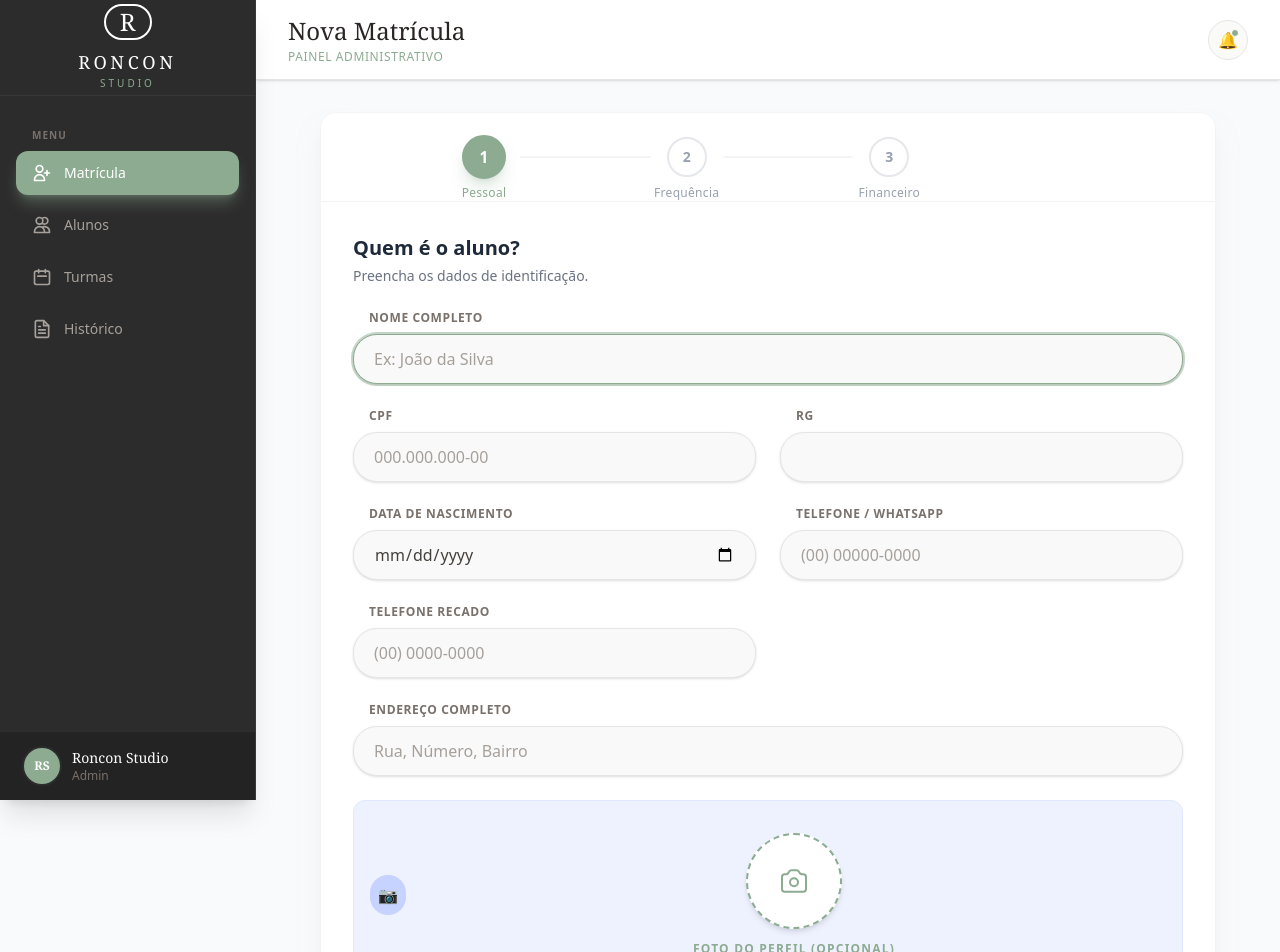
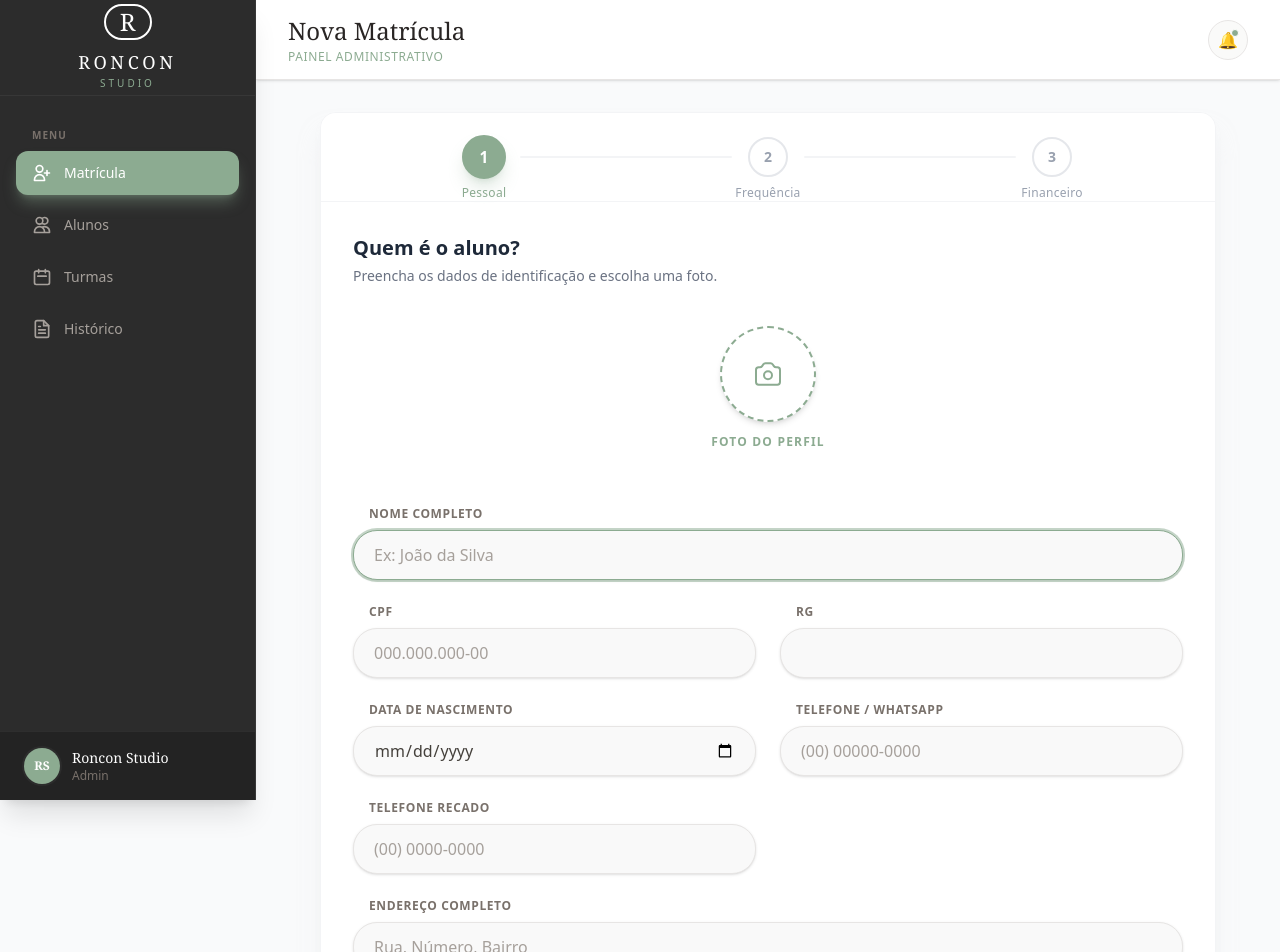
Before and after one commit to LucasArts2020/projeto-cadastro, a React (Vite) app: page /#/ in a window 1280 px wide. Shown: the top 952 px of the page. Built offline with nearby package versions, Linux system fonts and the light colour scheme.

Commit message:
alteracao na tela de cadastro, agora aparece a foto no preview

```diff
--- a/dist-electron/preload.mjs
+++ b/dist-electron/preload.mjs
@@ -9,5 +9,6 @@ electron.contextBridge.exposeInMainWorld("api", {
   }),
   saveAttendance: (data) => electron.ipcRenderer.invoke("save-attendance", data),
   getAttendanceHistory: () => electron.ipcRenderer.invoke("get-attendance-history"),
-  getClassDetails: (id) => electron.ipcRenderer.invoke("get-class-details", id)
+  getClassDetails: (id) => electron.ipcRenderer.invoke("get-class-details", id),
+  updateCadastro: (data) => electron.ipcRenderer.invoke("update-aluno", data)
 });
--- a/electron/main.ts
+++ b/electron/main.ts
@@ -126,3 +126,10 @@ ipcMain.handle("get-class-details", (event, classId) => {
 ipcMain.handle("get-attendance-history", (event, filters) => {
   return attendanceRepo.getHistory(filters);
 });
+ipcMain.handle("save-image", (_, file) => {
+  return studentRepo.saveImg(file);
+});
+
+ipcMain.handle("update-aluno", (event, dados) => {
+  return studentRepo.update(dados);
+});
--- a/electron/preload.ts
+++ b/electron/preload.ts
@@ -13,4 +13,5 @@ contextBridge.exposeInMainWorld("api", {
   saveAttendance: (data: any) => ipcRenderer.invoke("save-attendance", data),
   getAttendanceHistory: () => ipcRenderer.invoke("get-attendance-history"),
   getClassDetails: (id: number) => ipcRenderer.invoke("get-class-details", id),
+  updateCadastro: (data: any) => ipcRenderer.invoke("update-aluno", data),
 });
--- a/src/components/cadastro/StepPersonalData.tsx
+++ b/src/components/cadastro/StepPersonalData.tsx
@@ -1,4 +1,3 @@
-// src/components/cadastro/StepPersonalData.tsx
 import FormInput from "../common/FormInput";
 import { Cadastro } from "../../types/typeCadastro";
 
@@ -15,8 +14,20 @@ export default function StepPersonalData({ data, onChange }: Props) {
           Quem é o aluno?
         </h3>
         <p className="text-sm text-gray-500">
-          Preencha os dados de identificação.
+          Preencha os dados de identificação e escolha uma foto.
         </p>
+      </div>
+
+      {/* --- MUDANÇA AQUI: Input de Foto Atualizado --- */}
+      {/* Removemos a div azul antiga e usamos o FormInput direto */}
+      <div className="col-span-2 flex justify-center mb-4">
+        <FormInput<Cadastro>
+          label="Foto do Perfil"
+          name="fotoFile" // Corrigido: Salva no campo de Arquivo
+          type="file"
+          value={data.fotoFile} // Importante: Passa o valor para gerar o preview
+          onChange={onChange}
+        />
       </div>
 
       <FormInput<Cadastro>
@@ -28,6 +39,7 @@ export default function StepPersonalData({ data, onChange }: Props) {
         autoFocus
         placeholder="Ex: João da Silva"
       />
+
       <FormInput<Cadastro>
         label="CPF"
         name="cpf"
@@ -35,12 +47,14 @@ export default function StepPersonalData({ data, onChange }: Props) {
         onChange={onChange}
         placeholder="000.000.000-00"
       />
+
       <FormInput<Cadastro>
         label="RG"
         name="rg"
         value={data.rg}
         onChange={onChange}
       />
+
       <FormInput<Cadastro>
         label="Data de Nascimento"
         name="dataNascimento"
@@ -48,6 +62,7 @@ export default function StepPersonalData({ data, onChange }: Props) {
         value={data.dataNascimento}
         onChange={onChange}
       />
+
       <FormInput<Cadastro>
         label="Telefone / WhatsApp"
         name="telefone"
@@ -55,6 +70,7 @@ export default function StepPersonalData({ data, onChange }: Props) {
         onChange={onChange}
         placeholder="(00) 00000-0000"
       />
+
       <FormInput<Cadastro>
         label="Telefone Recado"
         name="telefone2"
@@ -62,6 +78,7 @@ export default function StepPersonalData({ data, onChange }: Props) {
         onChange={onChange}
         placeholder="(00) 0000-0000"
       />
+
       <FormInput<Cadastro>
         label="Endereço Completo"
         name="endereco"
@@ -70,17 +87,6 @@ export default function StepPersonalData({ data, onChange }: Props) {
         className="col-span-2"
         placeholder="Rua, Número, Bairro"
       />
-
-      <div className="col-span-2 bg-indigo-50 border border-indigo-100 rounded-xl p-4 flex items-center gap-4">
-        <div className="bg-indigo-200 p-2 rounded-full text-indigo-700">📷</div>
-        <FormInput<Cadastro>
-          label="Foto do Perfil (Opcional)"
-          name="fotoUrl"
-          type="file"
-          onChange={onChange}
-          className="flex-1"
-        />
-      </div>
     </div>
   );
 }
--- a/src/components/common/FormInput.tsx
+++ b/src/components/common/FormInput.tsx
@@ -1,4 +1,4 @@
-import { ComponentProps } from "react";
+import { ComponentProps, useEffect, useState } from "react";
 
 // Ícone de Câmera para o botão de upload
 const CameraIcon = () => (
@@ -60,10 +60,30 @@ export default function FormInput<T>({
   className = "",
   ...props
 }: FormInputProps<T>) {
+  // 1. Estado local para garantir que o preview apareça
+  const [preview, setPreview] = useState<string | null>(null);
+
+  // 2. Efeito Inteligente: Monitora quando o "value" (o arquivo) muda
+  useEffect(() => {
+    if (type === "file") {
+      if (value && (value as any) instanceof File) {
+        // Se for um arquivo novo (upload), cria a URL
+        const objectUrl = URL.createObjectURL(value as any);
+        setPreview(objectUrl);
+
+        // Limpeza de memória (importante para não travar o navegador)
+        return () => URL.revokeObjectURL(objectUrl);
+      } else {
+        // Se não tiver arquivo, limpa o preview
+        setPreview(null);
+      }
+    }
+  }, [value, type]);
+
   function handleChange(
     e: React.ChangeEvent<HTMLInputElement | HTMLSelectElement>,
   ) {
-    // 1. Tratamento Especial para Arquivos (Lógica Mantida)
+    // Tratamento para Arquivos
     if (type === "file") {
       const input = e.target as HTMLInputElement;
       const file = input.files?.[0] ?? null;
@@ -71,49 +91,60 @@ export default function FormInput<T>({
       return;
     }
 
-    // 2. Tratamento Especial para Números
+    // Tratamento para Números
     if (type === "number") {
       const val = e.target.value === "" ? 0 : Number(e.target.value);
       onChange(name, val as T[keyof T]);
       return;
     }
 
-    // 3. Padrão
+    // Padrão
     onChange(name, e.target.value as T[keyof T]);
   }
 
   const safeValue = type === "file" ? undefined : ((value as any) ?? "");
 
-  // ESTILO DOS INPUTS:
-  // rounded-3xl para ficar bem redondo como na imagem de referência
+  // ESTILO DOS INPUTS
   const inputStyle =
     "border border-stone-200 rounded-3xl px-5 py-3 bg-[#F9F9F9] text-stone-700 focus:ring-2 focus:ring-[#8CAB91]/50 focus:border-[#8CAB91] outline-none transition-all w-full placeholder-stone-400 shadow-sm";
 
-  // --- RENDERIZAÇÃO ESPECIAL PARA FOTO (Estilo Circular) ---
+  // --- RENDERIZAÇÃO ESPECIAL PARA FOTO (Com Preview) ---
   if (type === "file") {
     return (
       <div
         className={`flex flex-col items-center justify-center py-4 ${className}`}
       >
-        {/* Label invisível para acessibilidade, o botão visual faz o papel */}
         <label className="group cursor-pointer flex flex-col items-center justify-center relative">
           {/* Círculo da Foto */}
-          <div className="w-24 h-24 rounded-full bg-white border-2 border-dashed border-[#8CAB91] flex items-center justify-center text-[#8CAB91] shadow-md group-hover:bg-[#8CAB91] group-hover:text-white group-hover:border-transparent transition-all duration-300 transform group-hover:scale-105">
-            {/* Se tiver valor (arquivo selecionado), mostra um check ou preview simples */}
-            {value ? <span className="text-2xl">📸</span> : <CameraIcon />}
+          <div className="w-24 h-24 rounded-full bg-white border-2 border-dashed border-[#8CAB91] flex items-center justify-center text-[#8CAB91] shadow-md group-hover:bg-[#8CAB91] group-hover:text-white group-hover:border-transparent transition-all duration-300 transform group-hover:scale-105 overflow-hidden relative">
+            {/* Se tiver preview, mostra a imagem. Se não, o ícone. */}
+            {preview ? (
+              <img
+                src={preview}
+                alt="Preview"
+                className="w-full h-full object-cover"
+              />
+            ) : (
+              <CameraIcon />
+            )}
+
+            {/* Overlay: Aparece ao passar o mouse se já tiver foto */}
+            {preview && (
+              <div className="absolute inset-0 bg-black/30 flex items-center justify-center opacity-0 group-hover:opacity-100 transition-opacity">
+                <span className="text-white text-xs font-bold">TROCAR</span>
+              </div>
+            )}
           </div>
 
-          {/* Texto "Add Photo" */}
           <span className="mt-3 text-xs font-bold text-[#8CAB91] uppercase tracking-widest group-hover:text-[#2C3A30] transition-colors">
             {value ? "Alterar Foto" : label}
           </span>
 
-          {/* Input original escondido (Mantendo a lógica) */}
           <input
             type="file"
             name={String(name)}
             onChange={handleChange}
-            className="hidden" // Escondemos o input feio padrão
+            className="hidden"
             accept="image/*"
             {...props}
           />
@@ -122,10 +153,9 @@ export default function FormInput<T>({
     );
   }
 
-  // --- RENDERIZAÇÃO PADRÃO (Inputs de Texto/Select) ---
+  // --- RENDERIZAÇÃO PADRÃO ---
   return (
     <div className={`flex flex-col gap-2 ${className}`}>
-      {/* Label com recuo para alinhar com a curva do input */}
       <label className="text-xs font-bold text-stone-500 uppercase tracking-wider ml-4">
         {label}
       </label>
@@ -135,7 +165,7 @@ export default function FormInput<T>({
           name={String(name)}
           value={safeValue}
           onChange={handleChange}
-          className={`${inputStyle} appearance-none`} // appearance-none remove a seta padrão feia
+          className={`${inputStyle} appearance-none`}
           {...(props as any)}
         >
           <option value="">Selecione...</option>
--- a/src/components/common/Stepper.tsx
+++ b/src/components/common/Stepper.tsx
@@ -7,7 +7,7 @@ interface Props {
 export default function Stepper({ currentStep }: Props) {
   const steps = [
     { id: 1, label: "Pessoal" },
-    { id: 2, label: "Frequência" }, // Nova etapa
+    { id: 2, label: "Frequência" }, // Nova etapa funcionando!
     { id: 3, label: "Financeiro" },
   ];
 
@@ -17,9 +17,16 @@ export default function Stepper({ currentStep }: Props) {
         {steps.map((step, index) => {
           const isActive = currentStep === step.id;
           const isCompleted = currentStep > step.id;
+          const isLast = index === steps.length - 1;
 
           return (
-            <div key={step.id} className="flex-1 flex items-center">
+            <div
+              key={step.id}
+              // CORREÇÃO DE LAYOUT:
+              // O último item NÃO deve ter flex-1, senão ele empurra tudo para a esquerda.
+              // Os outros devem ter flex-1 para esticar a linha conectora.
+              className={`flex items-center ${isLast ? "" : "flex-1"}`}
+            >
               {/* Bolinha do Passo */}
               <div className="relative flex flex-col items-center group">
                 <div
@@ -38,6 +45,8 @@ export default function Stepper({ currentStep }: Props) {
                     <span className="font-bold text-sm">{step.id}</span>
                   )}
                 </div>
+
+                {/* Label */}
                 <span
                   className={`absolute -bottom-6 text-xs font-medium tracking-wide whitespace-nowrap transition-colors duration-300 ${
                     isActive ? "text-[#8CAB91]" : "text-gray-400"
@@ -48,7 +57,7 @@ export default function Stepper({ currentStep }: Props) {
               </div>
 
               {/* Linha Conectora (não mostra no último item) */}
-              {index !== steps.length - 1 && (
+              {!isLast && (
                 <div className="flex-1 h-0.5 mx-4 bg-gray-100 relative overflow-hidden rounded-full">
                   <div
                     className={`absolute inset-0 bg-[#8CAB91] transition-all duration-500 ease-out ${
```
Also changed, not shown: dist-electron/main.js (+37 -0 lines), electron/repositories/StudentRepository.ts (+33 -0 lines), src/services/CadastroService.tsx (+24 -4 lines), 1 other file (tests, documents, lock files or other folders).
